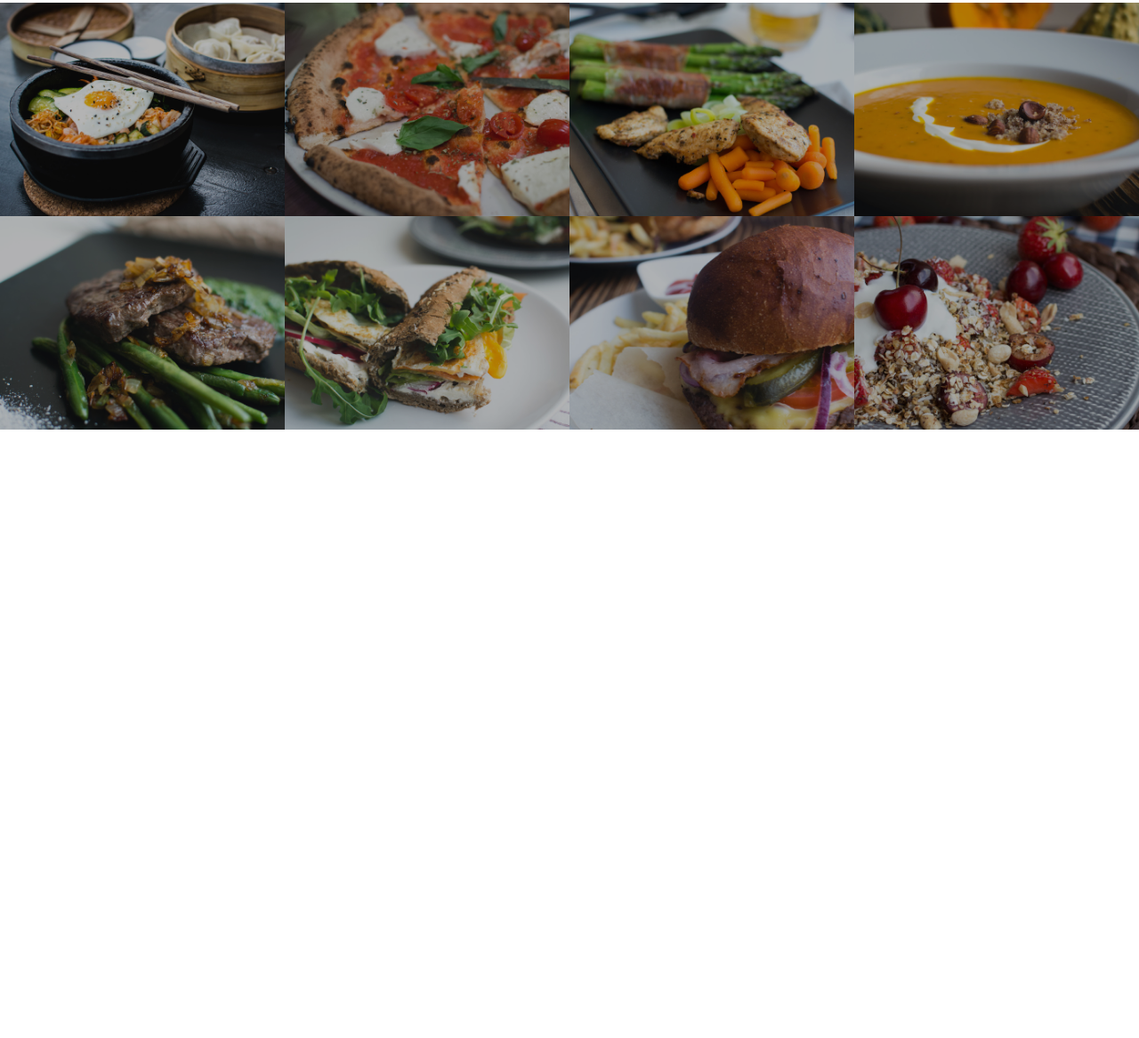
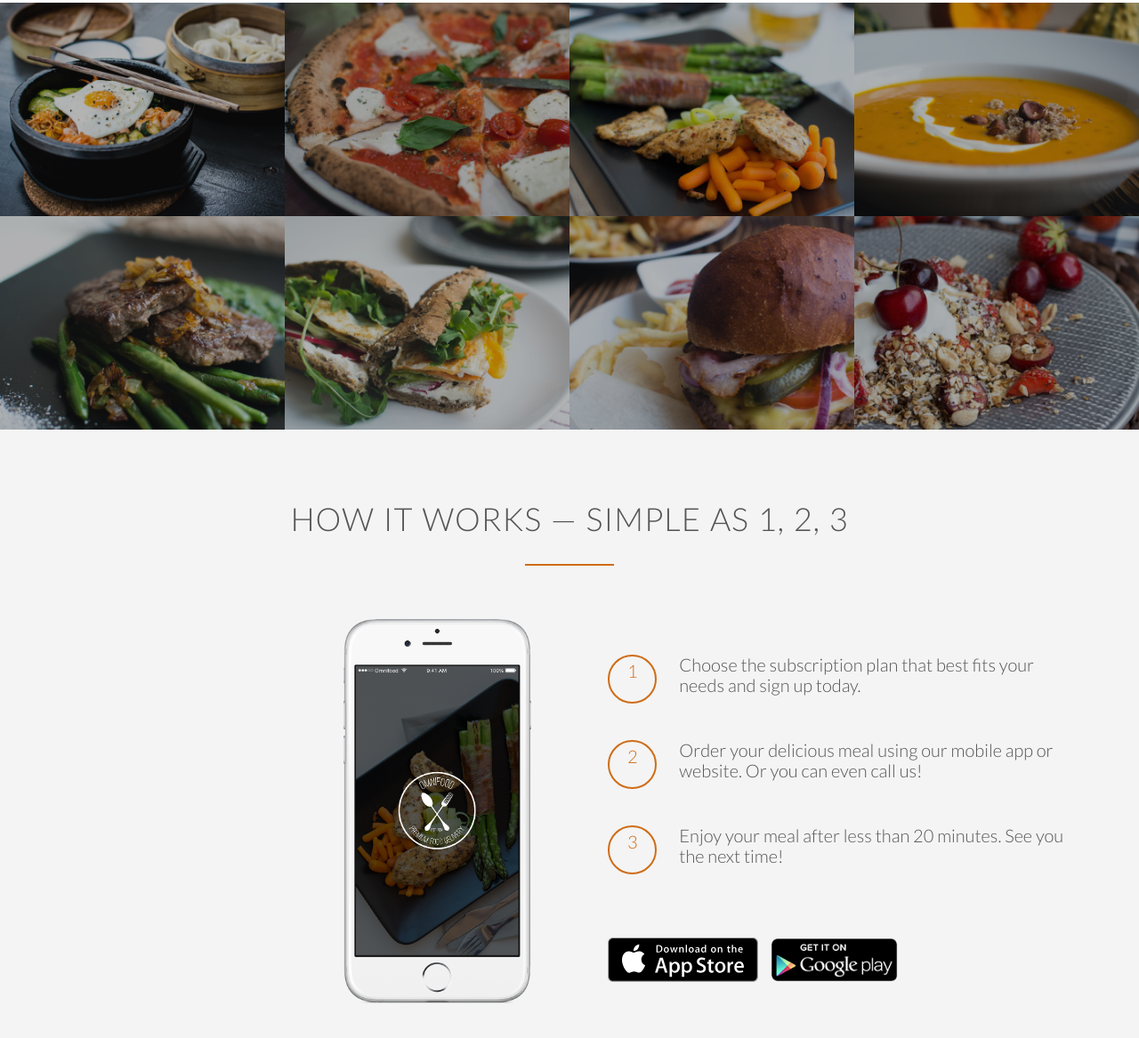
Before and after one commit to NathanNNguyen/Omnifood, a plain HTML site: page index.html in a window 1280 px wide. Shown: the part 1507-2674 px from the top of the page at 89% size. Before the commit the page ends 1990 px from the top, so only its background shows below. Drawn offline with Linux system fonts and the light colour scheme.

Commit message:
add steps

```diff
--- a/Resources/css/style.css
+++ b/Resources/css/style.css
@@ -283,3 +283,62 @@ input[type=submit]:active{
     -webkit-transform: scale(1.03);
     transform: scale(1.03);
 }
+
+
+
+/* -------HOW IT WORKS------ */
+
+.section-steps {
+    background-color: #f4f4f4;
+}
+
+
+.steps-box:first-child {
+    text-align: right;
+    padding-right: 3%;
+     margin-top: 30px;
+}
+
+.steps-box:last-child {
+    padding-left: 3%;
+    margin-top: 70px;
+}
+
+.app-screen {
+    width: 40%;
+}
+
+.works-step {
+    margin-bottom: 50px;
+}
+
+
+.works-step:last-of-type {
+    margin-bottom: 80px;
+}
+
+.works-step div {
+    color: #cf6d17;
+    border: 2px solid #cf6d17;
+    display: inline-block;
+    border-radius: 50%;
+    height: 55px;
+    width: 55px;
+    text-align: center;
+    padding: 5px;
+    float: left;
+    margin-right: 25px;
+}
+
+.btn-app:link,
+.btn-app:visited {
+    border: 0;
+}
+
+
+
+.btn-app img {
+    height: 50px;
+    width: auto;
+    margin-right: 10px;
+}
--- a/index.html
+++ b/index.html
@@ -121,6 +121,33 @@
             </ul>
         </section>
 
+        <section class="section-steps">
+            <div class="row">
+                <h2>How it works &mdash; Simple as 1, 2, 3</h2>
+            </div>
+            <div class="row">
+                <div class="col span-1-of-2 steps-box">
+                    <img src="Resources/img/app-iPhone.png" alt="Omnifood app on iPhone" class="app-screen">
+                </div>
+                <div class="col span-1-of-2 steps-box">
+                    <div class="works-step">
+                        <div>1</div>
+                        <p>Choose the subscription plan that best fits your needs and sign up today.</p>
+                    </div>
+                    <div class="works-step">
+                        <div>2</div>
+                        <p>Order your delicious meal using our mobile app or website. Or you can even call us!</p>
+                    </div>
+                    <div class="works-step">
+                        <div>3</div>
+                        <p>Enjoy your meal after less than 20 minutes. See you the next time!</p>
+                    </div>
+                    <a href="#" class="btn-app"><img src="Resources/img/download-app.svg" alt="App Store Button" ></a>
+                    <a href="#" class="btn-app"><img src="Resources/img/download-app-android.png" alt="Play Store Button" ></a>
+                </div>
+            </div>
+        </section>
+
 
     </body>
 </html>
```
